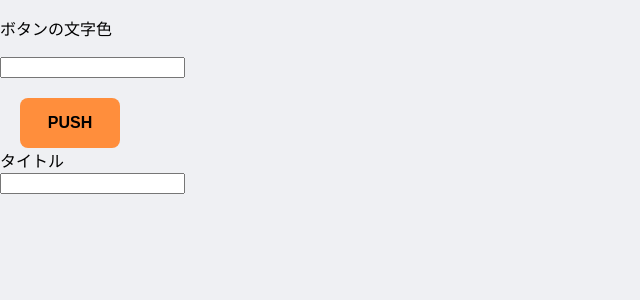
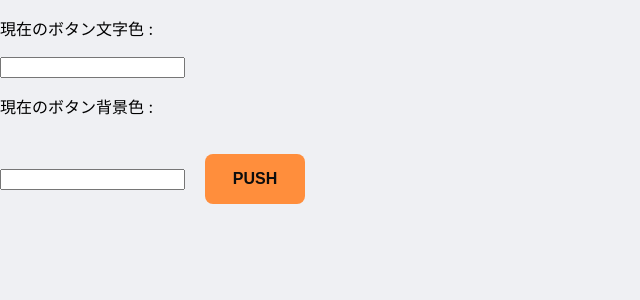
Before and after one commit to yusuke39/components, a React (Create React App) app: page / in a window 1280 px wide. Shown: the top 300 px of the page, without its empty margins (0-640 px from the left). Built offline with nearby package versions, Linux system fonts and the light colour scheme.

Commit message:
やっぱやりたいことは練習1の方なので戻します🚀

```diff
--- a/src/App.js
+++ b/src/App.js
@@ -1,47 +1,54 @@
 import React, { Fragment, useState } from "react";
-import ButtonForm from "./share/ButtonForm";
-import TitleForm from "./share/TitleForm";
+import Form from "./share/ButtonForm";
+import Button from "./share/Button";
+// import ButtonForm from "./share/ButtonForm";
+// import TitleForm from "./share/TitleForm";
+// import TestForm from "./testparts/Form";
 import "./css/share/All.css";
 
 const App = () => {
   //　練習1 ====================================================================
-  // const [color, setColor] = useState("");
-  // const [backgroundColor, setBackgroundColor] = useState("");
-  // // const [height, setHeight] = useState("");
-  // // const [width, setWidth] = useState("");
+  const [color, setColor] = useState("");
+  const [backgroundColor, setBackgroundColor] = useState("");
+  const [height, setHeight] = useState("");
+  const [width, setWidth] = useState("");
 
-  // const setButtonColor = (color) => {
-  //   setColor(() => color);
-  // };
+  const setButtonColor = (color) => {
+    setColor(() => color);
+  };
 
-  // const setButtonBackGroundColor = (backgroundColor) => {
-  //   setBackgroundColor(() => backgroundColor);
-  // };
+  const setButtonBackGroundColor = (backgroundColor) => {
+    setBackgroundColor(() => backgroundColor);
+  };
   //　練習1 ====================================================================
 
   return (
     //　練習1 ====================================================================
-    // <>
-    //   <Form
-    //     setButtonColor={setButtonColor}
-    //     color={color}
-    //     setButtonBackGroundColor={setButtonBackGroundColor}
-    //     backgroundColor={backgroundColor}
-    //   />
-    //   <Button
-    //     buttonName="PUSH"
-    //     color={color}
-    //     backgroundColor={backgroundColor}
-    //     // height={height}
-    //     // width={width}
-    //   />
-    // </>
+    <>
+      <Form
+        setButtonColor={setButtonColor}
+        color={color}
+        setButtonBackGroundColor={setButtonBackGroundColor}
+        backgroundColor={backgroundColor}
+      />
+      <Button
+        buttonName="PUSH"
+        color={color}
+        backgroundColor={backgroundColor}
+        height={height}
+        width={width}
+        className="mainButton"
+      />
+    </>
     //　練習1 ====================================================================
 
-    <>
-      <ButtonForm />
-      <TitleForm />
-    </>
+    // 練習2======================================================================
+    // <>
+    //   <ButtonForm />
+    //   <TitleForm />
+    //   <TestForm />
+    // </>
+    // 練習2======================================================================
   );
 };
 
--- a/src/share/Button.js
+++ b/src/share/Button.js
@@ -11,7 +11,7 @@ const Button = (props) => {
     border: "none",
     marginTop: 20,
     marginLeft: 20,
-    color: color ? color : "#0d0d0d#",
+    color: color ? color : "#0d0d0d",
     height: height ? height : 50,
     width: width ? width : 100,
     backgroundColor: backgroundColor ? backgroundColor : "#ff8e3c",
--- a/src/share/ButtonForm.js
+++ b/src/share/ButtonForm.js
@@ -4,60 +4,64 @@ import "../css/share/ButtonForm.css";
 
 const Form = (props) => {
   //　練習1 ===================================================================
-  // Buttonコンポーネントを兄弟とした場合に親から渡す関数を使って
-  // CSSの値をセットする
-  // const changeButtonColor = (e) => {
-  //   props.setButtonColor(e.target.value);
-  // };
+  // Buttonコンポーネントを兄弟とした場合に親から渡す関数を使ってCSSの値をセットする
+  const changeButtonColor = (e) => {
+    props.setButtonColor(e.target.value);
+  };
 
-  // const changeButtonBackgroundColor = (e) => {
-  //   props.setButtonBackGroundColor(e.target.value);
-  // };
+  const changeButtonBackgroundColor = (e) => {
+    props.setButtonBackGroundColor(e.target.value);
+  };
   //　練習1 ====================================================================
 
-  const [color, setColor] = useState("");
+  // 練習2======================================================================
+  // const [color, setColor] = useState("");
 
-  const changeButtonColor = (e) => {
-    setColor(e.target.value);
-  };
+  // const changeButtonColor = (e) => {
+  //   setColor(e.target.value);
+  // };
+  // 練習2======================================================================
 
   return (
     //　練習1 ====================================================================
     // Buttonコンポーネントを兄弟とした場合に使うjsx
-    // <>
-    //   <p>現在のボタン文字色 : {props.color}</p>
-    //   <input
-    //     onChange={changeButtonColor}
-    //     value={props.color}
-    //     type="text"
-    //   ></input>
-    //   <p>現在のボタン背景色 : {props.backgroundColor}</p>
-    //   <input
-    //     onChange={changeButtonBackgroundColor}
-    //     value={props.backgroundColor}
-    //     type="text"
-    //   ></input>
-    //   <p>現在の高さ : {height}</p>
-    //   <input onChange={changeheigt} value={height} type="number"></input>
-    //   <p>現在の横幅 : {width}</p>
-    //   <input onChange={changeWidth} value={width} type="number"></input>
-    // </>
+    <>
+      <p>現在のボタン文字色 : {props.color}</p>
+      <input
+        onChange={changeButtonColor}
+        value={props.color}
+        type="text"
+      ></input>
+      <p>現在のボタン背景色 : {props.backgroundColor}</p>
+      <input
+        onChange={changeButtonBackgroundColor}
+        value={props.backgroundColor}
+        type="text"
+      ></input>
+      {/* <p>現在の高さ : {height}</p>
+      <input onChange={changeheigt} value={height} type="number"></input>
+      <p>現在の横幅 : {width}</p>
+      <input onChange={changeWidth} value={width} type="number"></input> */}
+    </>
     //　練習1 ====================================================================
 
-    <>
-      <div className="content-wrapper">
-        <div className="form-wrapper">
-          <p>ボタンの文字色</p>
-          <input
-            className="input-size"
-            value={color}
-            onChange={changeButtonColor}
-            type="text"
-          ></input>
-        </div>
-        <Button buttonName="PUSH" color={color} />
-      </div>
-    </>
+    // 練習2======================================================================
+    // コンポーネントを使い回す場合
+    // <>
+    //   <div className="content-wrapper">
+    //     <div className="form-wrapper">
+    //       <p>ボタンの文字色</p>
+    //       <input
+    //         className="input-size"
+    //         value={color}
+    //         onChange={changeButtonColor}
+    //         type="text"
+    //       ></input>
+    //     </div>
+    //     <Button buttonName="PUSH" color={color} />
+    //   </div>
+    // </>
+    // 練習2======================================================================
   );
 };
 
--- a/src/share/TitleForm.js
+++ b/src/share/TitleForm.js
@@ -1,7 +1,7 @@
 const TitleForm = () => {
   return (
     <>
-      <div>タイトル</div>
+      <div>メインタイトル</div>
       <input type="text"></input>
     </>
   );
--- /dev/null
+++ b/src/testparts/Form.js
@@ -0,0 +1,18 @@
+import React, { useState } from "react";
+
+const TestForm = () => {
+  const [buttonColor, setButtonColor] = useState("");
+
+  const ButtonColor = (e) => {
+    setButtonColor(e.target.value);
+  };
+
+  return (
+    <>
+      <div>テストフォーム</div>
+      <input type="text" value={buttonColor} onChange={ButtonColor}></input>
+    </>
+  );
+};
+
+export default TestForm;
```
